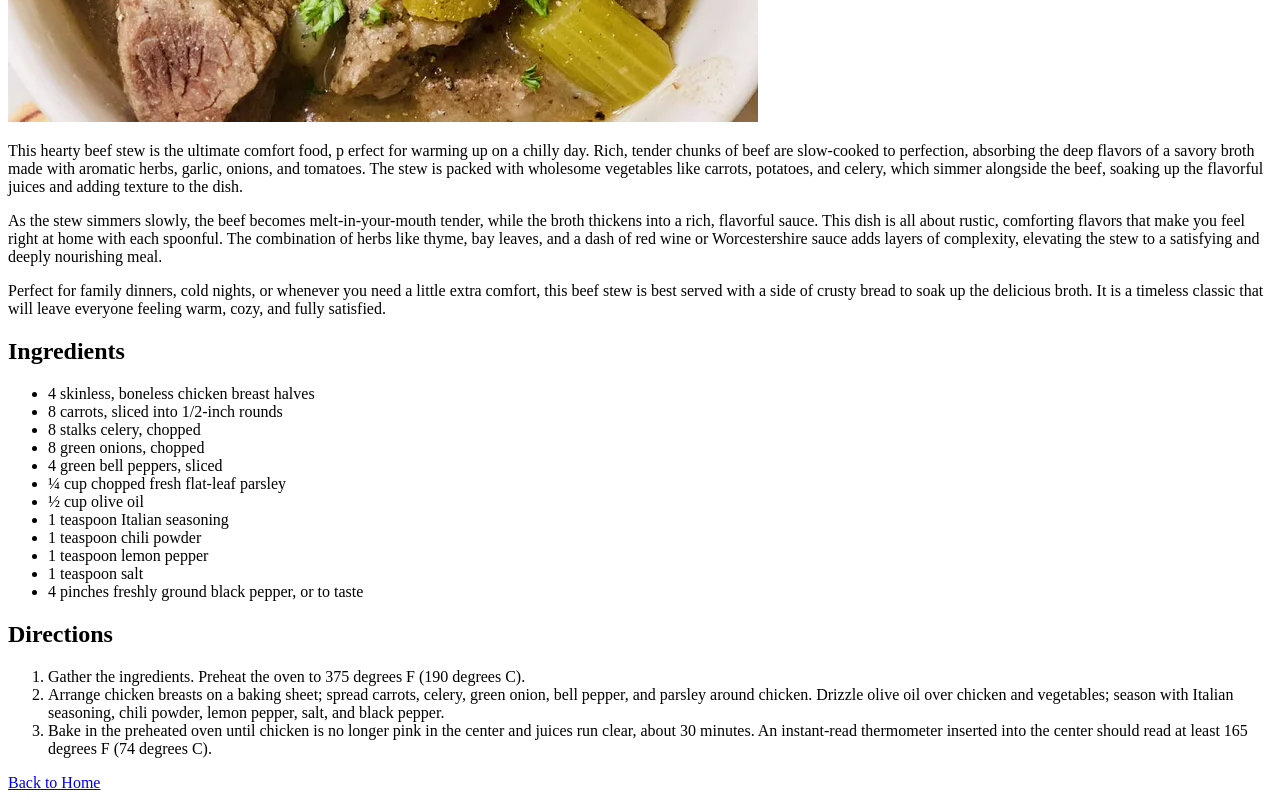
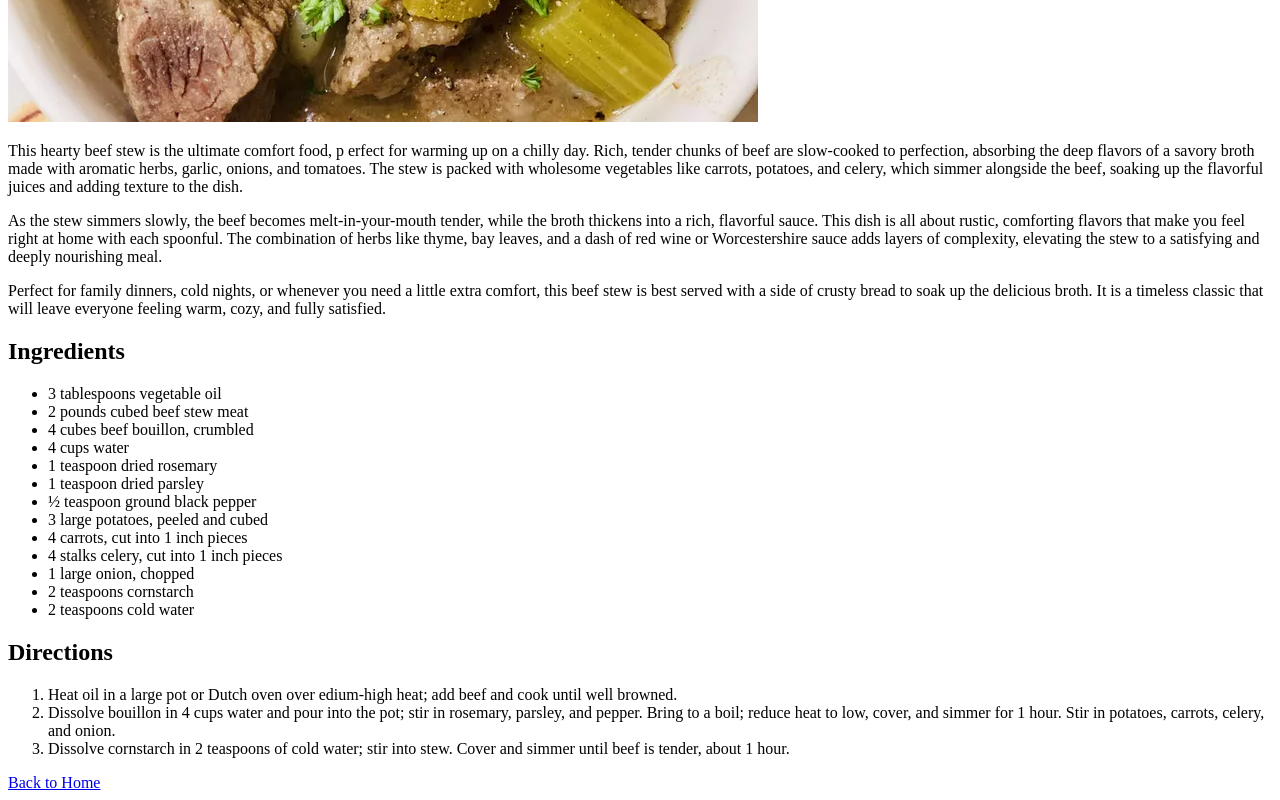
Before and after one commit to jitterygiraffe/odin-recipes, a plain HTML site: page recipes/beefstew.html in a window 1280 px wide. Shown: the part 708-1508 px from the top of the page. Drawn offline with Linux system fonts and the light colour scheme.

Commit message:
Update beefstew.html
Repaced placeholder content with actual recipe

```diff
--- a/recipes/beefstew.html
+++ b/recipes/beefstew.html
@@ -39,38 +39,39 @@
         <h2>Ingredients</h2>
 
         <ul>
-            <li>4 skinless, boneless chicken breast halves</li>
-            <li>8 carrots, sliced into 1/2-inch rounds</li>
-            <li>8 stalks celery, chopped</li>
-            <li>8 green onions, chopped</li>
-            <li>4 green bell peppers, sliced</li>
-            <li>¼ cup chopped fresh flat-leaf parsley</li>
-            <li>½ cup olive oil</li>
-            <li>1 teaspoon Italian seasoning</li>
-            <li>1 teaspoon chili powder</li>
-            <li>1 teaspoon lemon pepper</li>
-            <li>1 teaspoon salt</li>
-            <li>4 pinches freshly ground black pepper, or to taste</li>
+           <li>3 tablespoons vegetable oil</li>
+           <li>2 pounds cubed beef stew meat</li>
+           <li>4 cubes beef bouillon, crumbled</li>
+           <li>4 cups water</li>
+           <li>1 teaspoon dried rosemary</li>
+           <li>1 teaspoon dried parsley</li>
+           <li>½ teaspoon ground black pepper</li>
+           <li>3 large potatoes, peeled and cubed</li>
+           <li>4 carrots, cut into 1 inch pieces</li>
+           <li>4 stalks celery, cut into 1 inch pieces</li>
+           <li>1 large onion, chopped</li>
+           <li>2 teaspoons cornstarch</li>
+           <li>2 teaspoons cold water</li>
 
         </ul>
 
         <h2>Directions</h2>
         <ol>
-            <li>Gather the ingredients. Preheat the oven to 375
-                degrees F (190 degrees C).
+            <li>Heat oil in a large pot or Dutch oven over
+                edium-high heat; add beef and cook until well browned.
             </li>
-            <li>Arrange chicken breasts on a baking sheet; spread carrots,
-                celery, green onion, bell pepper, and parsley around chicken.
-                Drizzle olive oil over chicken and vegetables; season with
-                Italian seasoning, chili powder, lemon pepper, salt,
-                and black pepper.
+            <li>Dissolve bouillon in 4 cups water
+                and pour into the pot; stir in rosemary,
+                parsley, and pepper. Bring to a boil;
+                reduce heat to low, cover, and simmer
+                for 1 hour. Stir in potatoes, carrots,
+                celery, and onion.
             </li>
             <li>
-                Bake in the preheated oven until chicken is
-                no longer pink in the center and juices run
-                clear, about 30 minutes. An instant-read
-                thermometer inserted into the center should
-                read at least 165 degrees F (74 degrees C).
+                Dissolve cornstarch in 2 teaspoons
+                of cold water; stir into stew.
+                Cover and simmer until beef is
+                tender, about 1 hour.
             </li>
 
         </ol>
```
